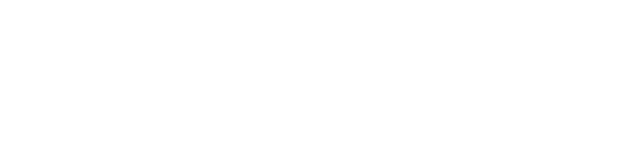
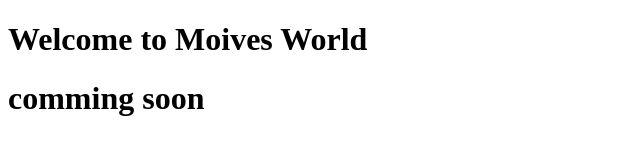
Before and after one commit to naraharianandeshi/CSS-Practice_edunet, a plain HTML site: page homemw.html in a window 1280 px wide. Shown: the whole page, without its empty margins (0-640 px from the left). Drawn offline with Linux system fonts and the light colour scheme.

Commit message:
working on moive site

```diff
--- a/homemw.html
+++ b/homemw.html
@@ -6,6 +6,7 @@
     <title>Document</title>
 </head>
 <body>
-
+    <h1> Welcome to Moives World </h1>
+    <h1>comming soon</h1>
 </body>
 </html>
```
Also changed, not shown: Assets/img2.jpg (deleted), Assets/img4.avif (deleted).
